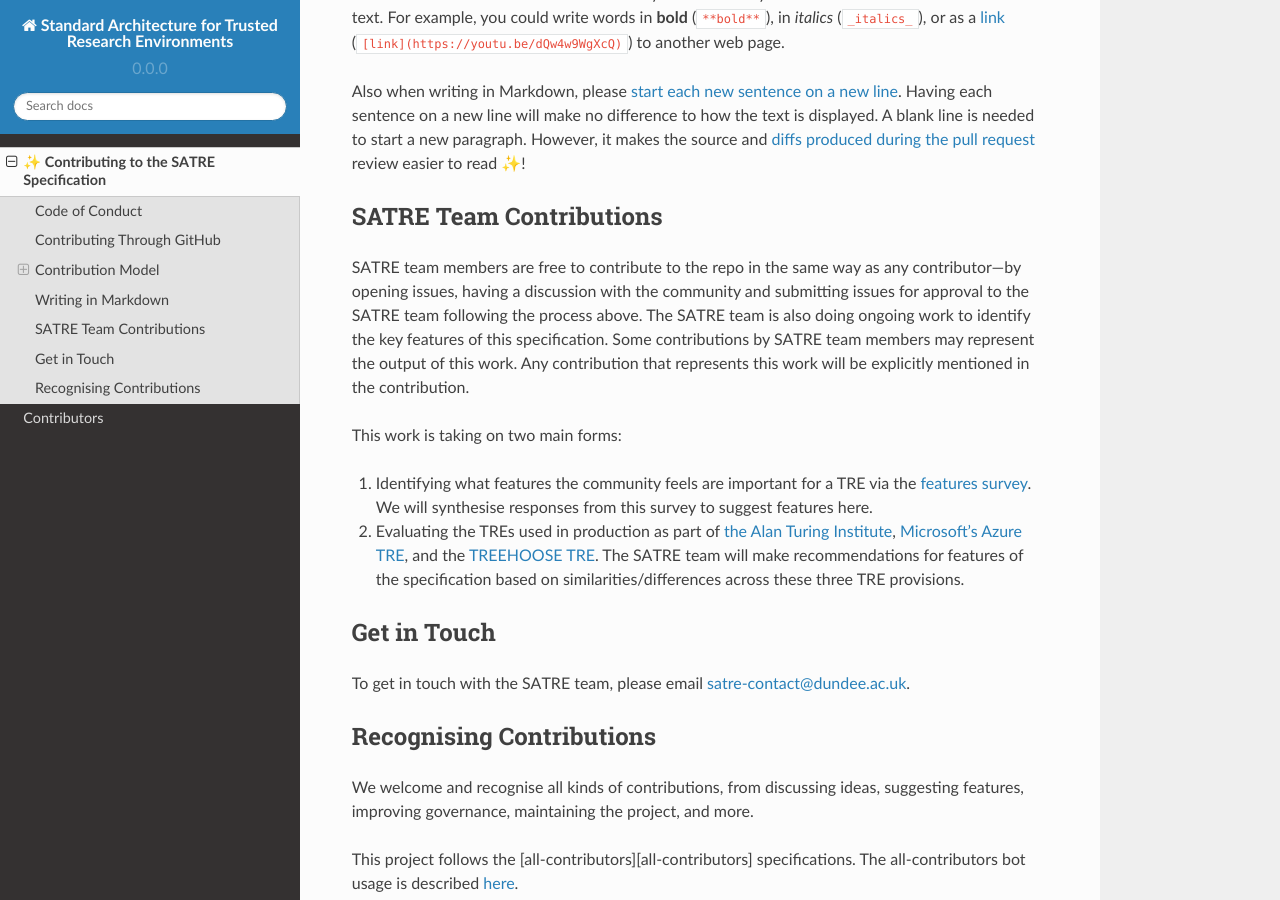
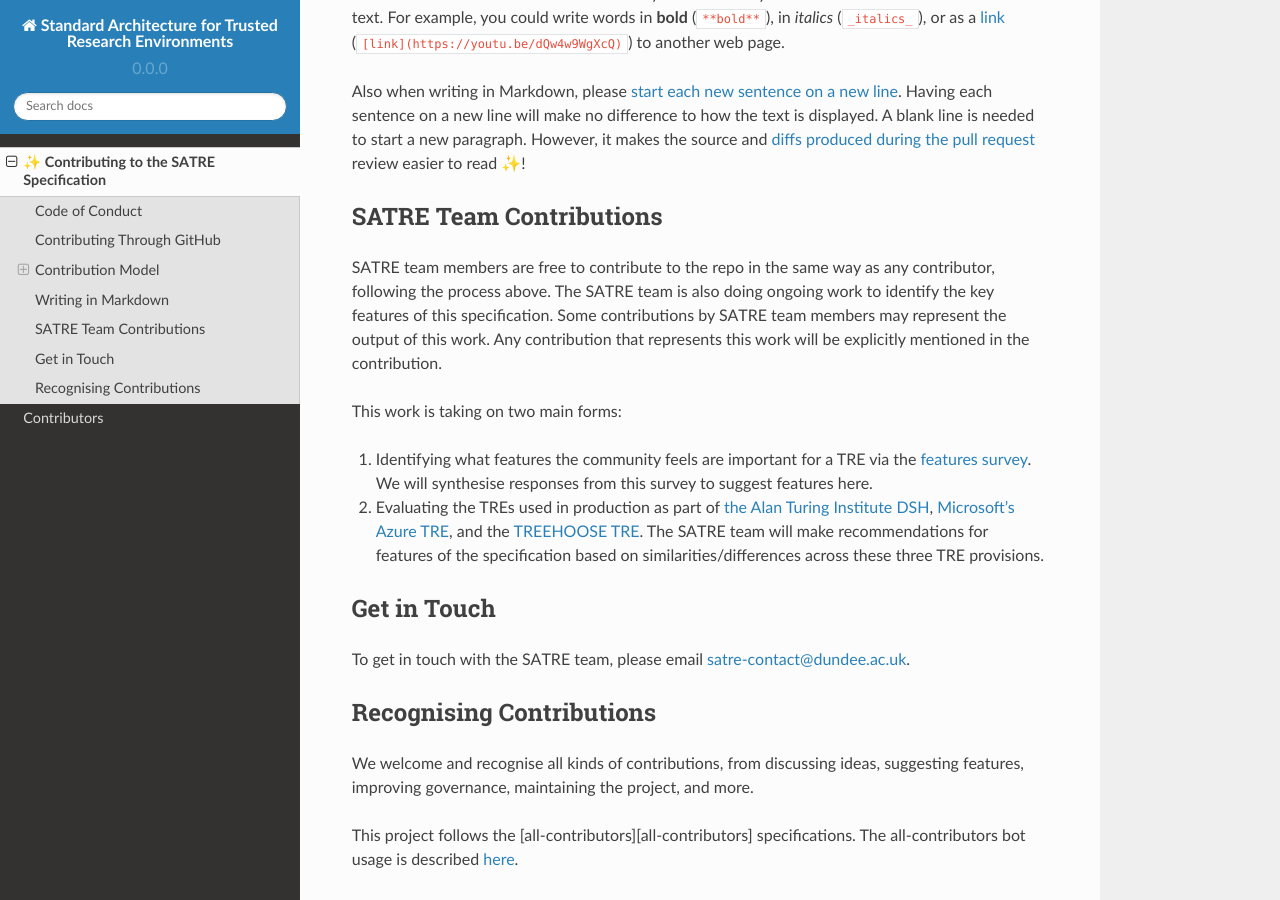
Before and after one commit to sa-tre/satre-specification, a Sphinx documentation site: the page built from docs/source/contributing.md, in a window 1280 px wide and 900 px high, scrolled down 3012 px. Built offline with Sphinx 7.4.7 and the Read the Docs theme 2.0.0, drawn with Linux system fonts in a browser that asks for light colours.

Commit message:
Update SATRE team contributions section

```diff
--- a/docs/source/contributing.md
+++ b/docs/source/contributing.md
@@ -106,15 +106,17 @@ However, it makes the source and [diffs produced during the pull request](https:
 
 ## SATRE Team Contributions
 
-SATRE team members are free to contribute to the repo in the same way as any contributor—by opening issues, having a discussion with the community and submitting issues for approval to the SATRE team following the process above.
+SATRE team members are free to contribute to the repo in the same way as any contributor, following the process above.
 The SATRE team is also doing ongoing work to identify the key features of this specification.
 Some contributions by SATRE team members may represent the output of this work.
 Any contribution that represents this work will be explicitly mentioned in the contribution.
 
 This work is taking on two main forms:
 
-1. Identifying what features the community feels are important for a TRE via the [features survey](https://dundee.onlinesurveys.ac.uk/satre-tre-operatorsbuilders-survey). We will synthesise responses from this survey to suggest features here.
-1. Evaluating the TREs used in production as part of [the Alan Turing Institute](https://github.com/alan-turing-institute/data-safe-haven),  [Microsoft's Azure TRE](https://github.com/microsoft/AzureTRE), and the [TREEHOOSE TRE](https://github.com/HicResearch/TREEHOOSE/tree/v1.0.0-beta1). The SATRE team will make recommendations for features of the specification based on similarities/differences across these three TRE provisions.
+1. Identifying what features the community feels are important for a TRE via the [features survey](https://dundee.onlinesurveys.ac.uk/satre-tre-operatorsbuilders-survey).
+   We will synthesise responses from this survey to suggest features here.
+1. Evaluating the TREs used in production as part of [the Alan Turing Institute DSH](https://github.com/alan-turing-institute/data-safe-haven),  [Microsoft's Azure TRE](https://github.com/microsoft/AzureTRE), and the [TREEHOOSE TRE](https://github.com/HicResearch/TREEHOOSE/tree/v1.0.0-beta1).
+   The SATRE team will make recommendations for features of the specification based on similarities/differences across these three TRE provisions.
 
 ## Get in Touch
 
```
